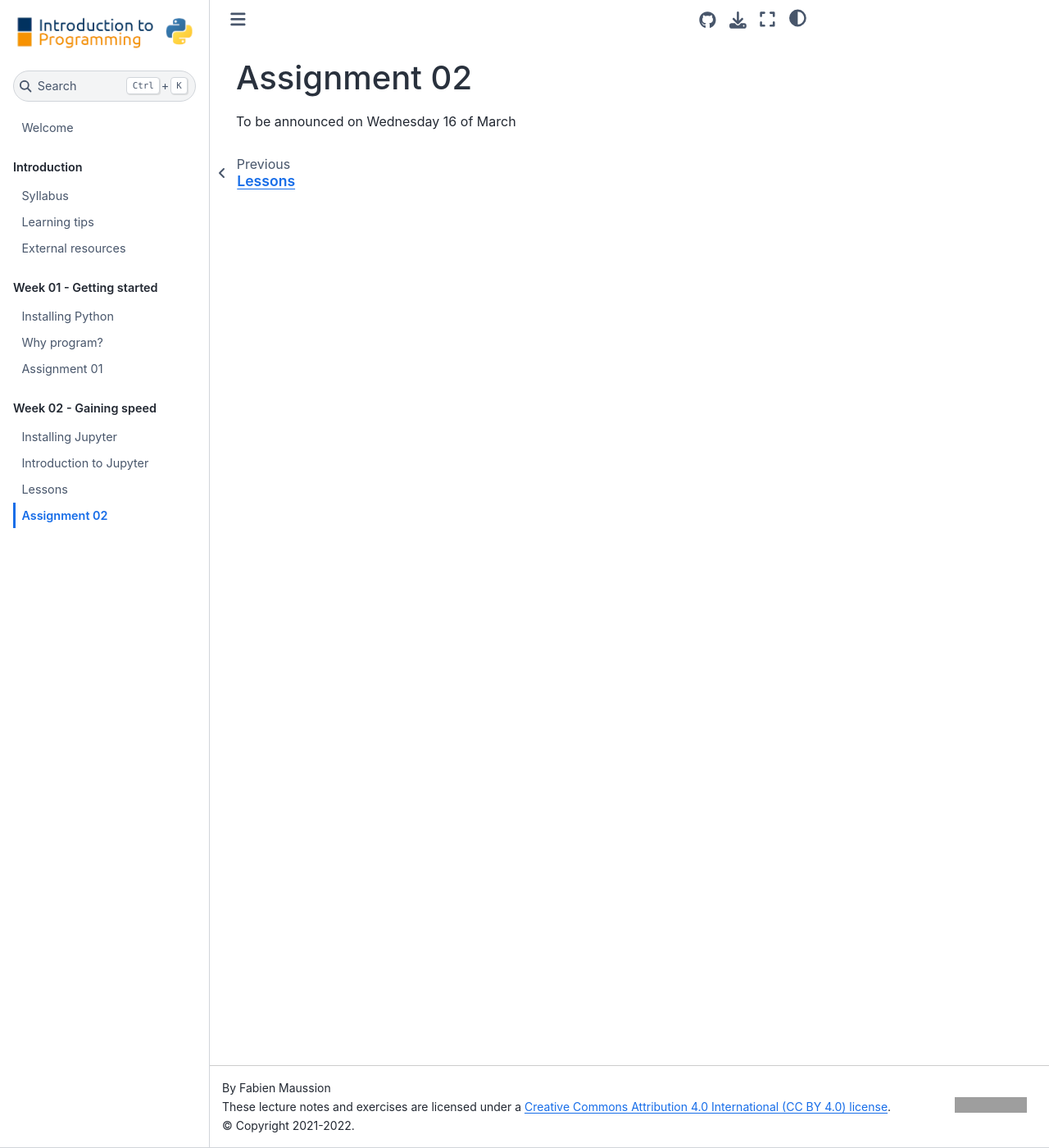
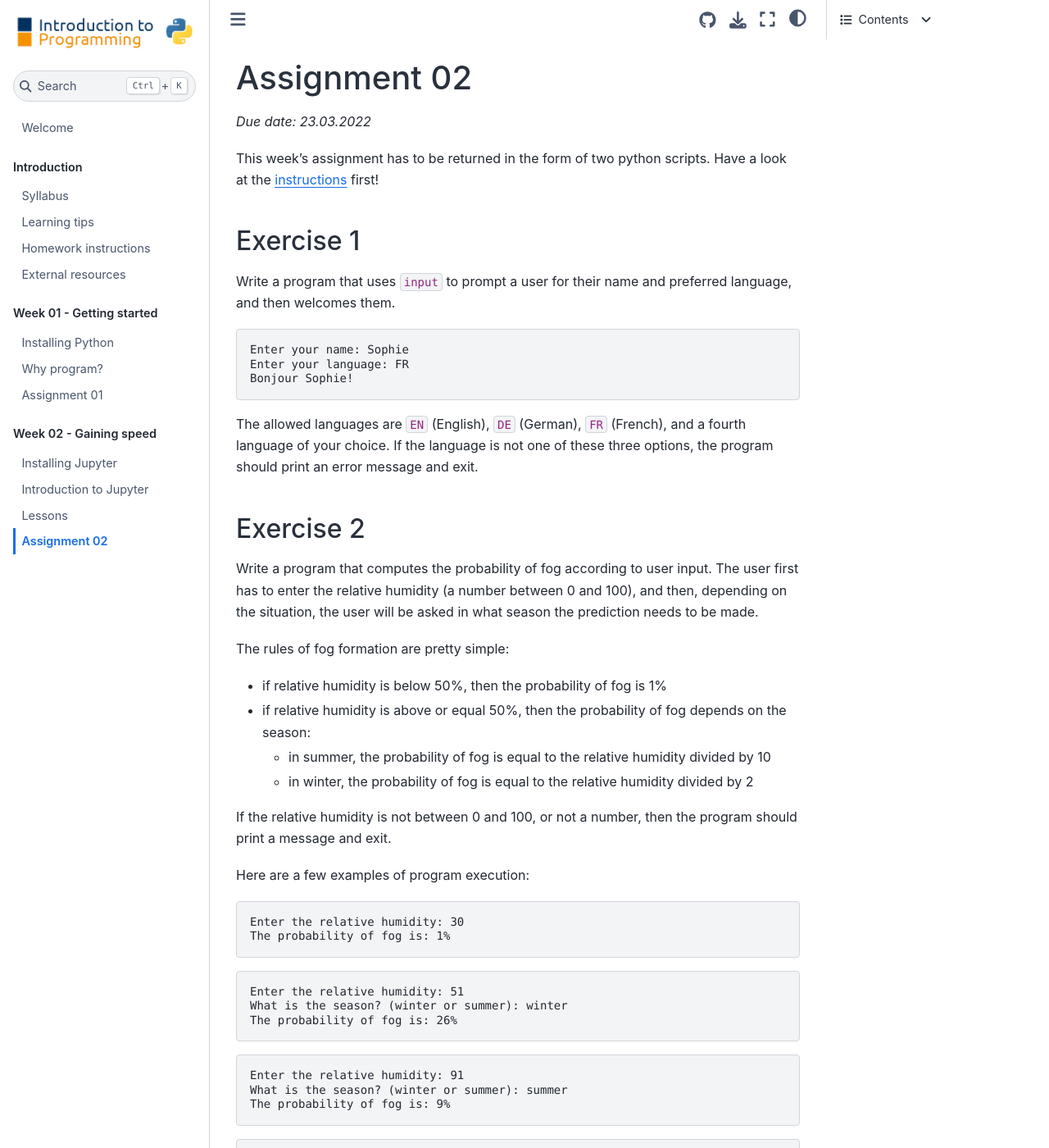
Before and after one commit to fmaussion/intro_to_programming, a Jupyter Book: the page built from book/week_02/04-Assignment.md, in a window 1280 px wide and 1400 px high. Shown: the whole window at 82% size. Built offline with Jupyter Book 1.0.4 settings and Sphinx 7.4.7 and the Sphinx Book theme 1.1.4, drawn with Linux system fonts in a browser that asks for light colours; some of the changed text lies outside the part shown; grey boxes are pictures that could not be loaded.

Commit message:
more instructions

````diff
--- a/book/_toc.yml
+++ b/book/_toc.yml
@@ -8,6 +8,7 @@ parts:
     chapters:
     - file: syllabus
     - file: learning_tips
+    - file: assignments
     - file: references
   - caption: Week 01 - Getting started
     chapters:
--- a/book/week_02/04-Assignment.md
+++ b/book/week_02/04-Assignment.md
@@ -1,3 +1,65 @@
 # Assignment 02
 
-To be announced on Wednesday 16 of March
+*Due date: 23.03.2022*
+
+This week's assignment has to be returned in the form of two python scripts. Have a look at the [instructions](../assignments) first!
+
+## Exercise 1
+
+Write a program that uses `input` to prompt a user for their name and preferred language, and then welcomes them.
+
+```none
+Enter your name: Sophie
+Enter your language: FR
+Bonjour Sophie!
+```
+
+The allowed languages are `EN` (English), `DE` (German), `FR` (French), and a fourth language of your choice.
+If the language is not one of these three options, the program should print an error message and exit.
+
+
+## Exercise 2
+
+Write a program that computes the probability of fog according to user input. The user first has to
+enter the relative humidity (a number between 0 and 100), and then, depending on the situation,
+the user will be asked in what season the prediction needs to be made.
+
+The rules of fog formation are pretty simple:
+- if relative humidity is below 50%, then the probability of fog is 1%
+- if relative humidity is above or equal 50%, then the probability of fog depends on the season:
+    - in summer, the probability of fog is equal to the relative humidity divided by 10
+    - in winter, the probability of fog is equal to the relative humidity divided by 2
+
+If the relative humidity is not between 0 and 100, or not a number, then the program should print a message and exit.
+
+Here are a few examples of program execution:
+
+```none
+Enter the relative humidity: 30
+The probability of fog is: 1%
+```
+
+```none
+Enter the relative humidity: 51
+What is the season? (winter or summer): winter
+The probability of fog is: 26%
+```
+
+```none
+Enter the relative humidity: 91
+What is the season? (winter or summer): summer
+The probability of fog is: 9%
+```
+
+```none
+Enter the relative humidity: 101
+The entered value is not valid.
+```
+
+```none
+Enter the relative humidity: ups
+The entered value is not valid.
+```
+
+**Tip:** to convert your computed probability number to a string, please use the following command: `str(round(number))`.
+This command starts by rounding the number with `round()` then converts the output to a string with `str()`.
````
Also changed, not shown: book/assignments.md (added, +41 -0 lines), book/references.md (+0 -3 lines), book/week_01/02-Why-Program.md (+0 -6 lines), book/week_02/03-Lessons.md (+0 -4 lines), book/img/cmd.png (added), book/img/download_options.png, book/img/miniforge.png (added), book/img/prompt.png (deleted), book/img/term.png (added), book/week_01/01-Installation.ipynb, book/week_02/01-Install-jupyter.ipynb, book/week_02/02-Intro-jupyter.ipynb.
